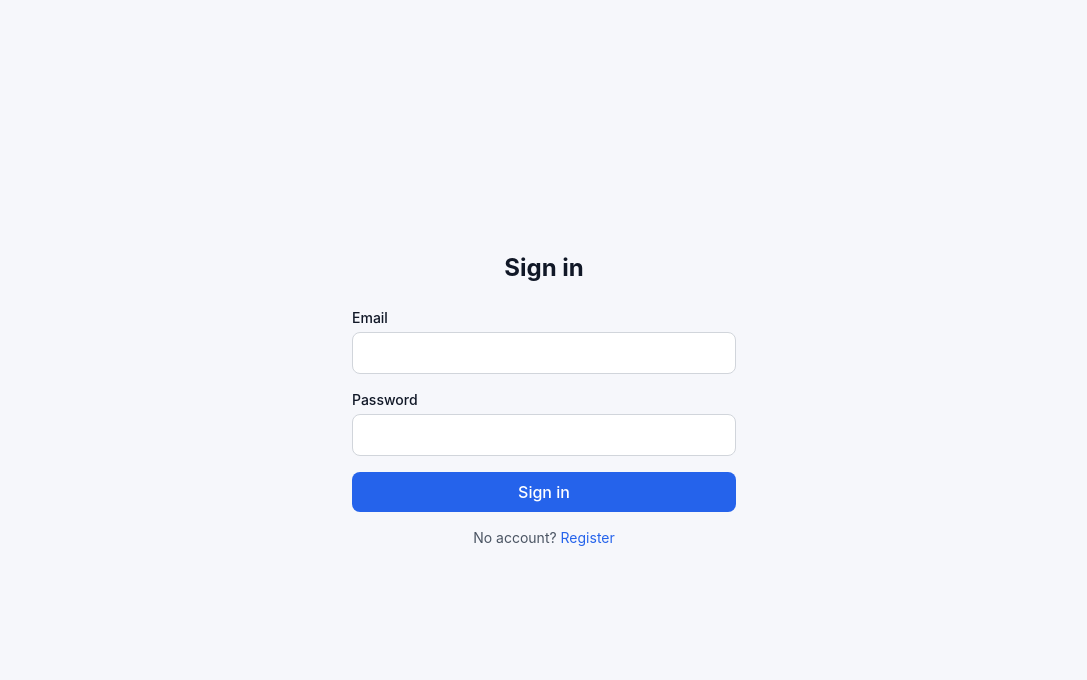
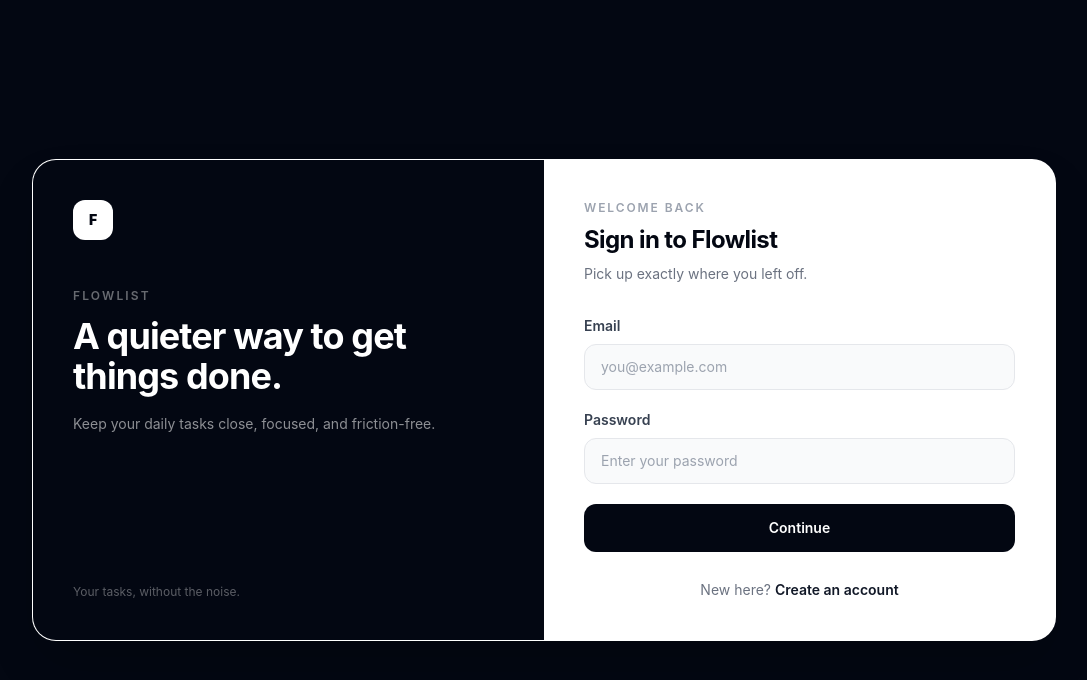
Before and after one commit to kedarnathdev/nextjs-todo-app, a Next.js app: page /login in a window 1280 px wide. Shown: the top 680 px of the page, without its empty margins (96-1183 px from the left). Built offline with nearby package versions, Linux system fonts and the light colour scheme.

Commit message:
Redesign login experience

```diff
--- a/app/(auth)/login/page.tsx
+++ b/app/(auth)/login/page.tsx
@@ -13,61 +13,58 @@
     e.preventDefault();
     setLoading(true);
     setError('');
-
+    try {
       const form = new FormData(e.currentTarget);
-
       const res = await fetch('/api/auth/login', {
-      method: 'POST',
-      headers: { 'Content-Type': 'application/json' },
-      body: JSON.stringify({
-        email: form.get('email'),
-        password: form.get('password'),
-      }),
+        method: 'POST', headers: { 'Content-Type': 'application/json' },
+        body: JSON.stringify({ email: form.get('email'), password: form.get('password') }),
       });
-
       const data = await res.json();
-    setLoading(false);
-
-    if (!res.ok) return setError(data.error);
-    router.push('/todos');
-    router.refresh();
+      if (!res.ok) { setError(data.error ?? 'Unable to sign in.'); return; }
+      router.push('/todos'); router.refresh();
+    } catch { setError('Something went wrong. Please try again.'); }
+    finally { setLoading(false); }
   }
 
   return (
-    <div className="min-h-screen flex items-center justify-center px-4">
-      <div className="w-full max-w-sm">
-        <h1 className="text-2xl font-bold mb-6 text-center">Sign in</h1>
+    <main className="min-h-screen bg-gray-950 px-5 py-10 text-gray-950 sm:px-8">
+      <div className="mx-auto flex min-h-[calc(100vh-5rem)] max-w-5xl items-center justify-center">
+        <div className="grid w-full overflow-hidden rounded-3xl border border-white/10 bg-white shadow-2xl lg:grid-cols-2">
+          <section className="hidden bg-gray-950 p-10 text-white lg:flex lg:flex-col lg:justify-between">
+            <div>
+              <div className="mb-12 grid h-10 w-10 place-items-center rounded-xl bg-white text-sm font-black text-gray-950">F</div>
+              <p className="text-xs font-semibold uppercase tracking-[0.18em] text-white/40">Flowlist</p>
+              <h1 className="mt-3 max-w-md text-4xl font-bold tracking-tight">A quieter way to get things done.</h1>
+              <p className="mt-4 max-w-md text-sm leading-6 text-white/55">Keep your daily tasks close, focused, and friction-free.</p>
+            </div>
+            <div className="text-xs text-white/35">Your tasks, without the noise.</div>
+          </section>
 
-        {error && (
-          <div className="mb-4 p-3 bg-red-50 border border-red-200 text-red-700 rounded-lg text-sm">
-            {error}
-          </div>
-        )}
-
-        <form onSubmit={handleSubmit} className="space-y-4">
-          <div>
-            <label className="block text-sm font-medium mb-1" htmlFor="email">Email</label>
-            <input id="email" name="email" type="email" required
-              className="w-full px-3 py-2 border border-gray-300 rounded-lg focus:outline-none focus:ring-2 focus:ring-blue-500" />
+          <section className="p-7 sm:p-10">
+            <div className="mb-8">
+              <p className="eyebrow">Welcome back</p>
+              <h2 className="mt-2 text-2xl font-bold tracking-tight text-gray-950">Sign in to Flowlist</h2>
+              <p className="mt-2 text-sm text-gray-500">Pick up exactly where you left off.</p>
             </div>
 
+            {error && <div className="mb-5 rounded-xl border border-red-100 bg-red-50 px-4 py-3 text-sm text-red-700" role="alert">{error}</div>}
+
+            <form onSubmit={handleSubmit} className="space-y-5">
               <div>
-            <label className="block text-sm font-medium mb-1" htmlFor="password">Password</label>
-            <input id="password" name="password" type="password" required
-              className="w-full px-3 py-2 border border-gray-300 rounded-lg focus:outline-none focus:ring-2 focus:ring-blue-500" />
+                <label className="mb-2 block text-sm font-semibold text-gray-700" htmlFor="email">Email</label>
+                <input id="email" name="email" type="email" required autoComplete="email" placeholder="you@example.com" className="w-full rounded-xl border border-gray-200 bg-gray-50 px-4 py-3 text-sm outline-none transition focus:border-[var(--accent)] focus:bg-white focus:ring-4 focus:ring-indigo-100" />
               </div>
-
-          <button type="submit" disabled={loading}
-            className="w-full py-2 px-4 bg-blue-600 text-white rounded-lg hover:bg-blue-700 disabled:opacity-50 font-medium">
-            {loading ? 'Signing in...' : 'Sign in'}
-          </button>
+              <div>
+                <label className="mb-2 block text-sm font-semibold text-gray-700" htmlFor="password">Password</label>
+                <input id="password" name="password" type="password" required autoComplete="current-password" placeholder="Enter your password" className="w-full rounded-xl border border-gray-200 bg-gray-50 px-4 py-3 text-sm outline-none transition focus:border-[var(--accent)] focus:bg-white focus:ring-4 focus:ring-indigo-100" />
+              </div>
+              <button type="submit" disabled={loading} className="w-full rounded-xl bg-gray-950 px-4 py-3.5 text-sm font-semibold text-white transition hover:bg-gray-800 disabled:cursor-not-allowed disabled:opacity-60">{loading ? 'Signing in…' : 'Continue'}</button>
             </form>
 
-        <p className="mt-4 text-center text-sm text-gray-600">
-          No account?{' '}
-          <Link href="/register" className="text-blue-600 hover:underline">Register</Link>
-        </p>
+            <p className="mt-7 text-center text-sm text-gray-500">New here? <Link href="/register" className="font-semibold text-gray-900 hover:text-[var(--accent)]">Create an account</Link></p>
+          </section>
         </div>
       </div>
+    </main>
   );
 }
```
Lines whose indentation alone changed are shown as unchanged.
